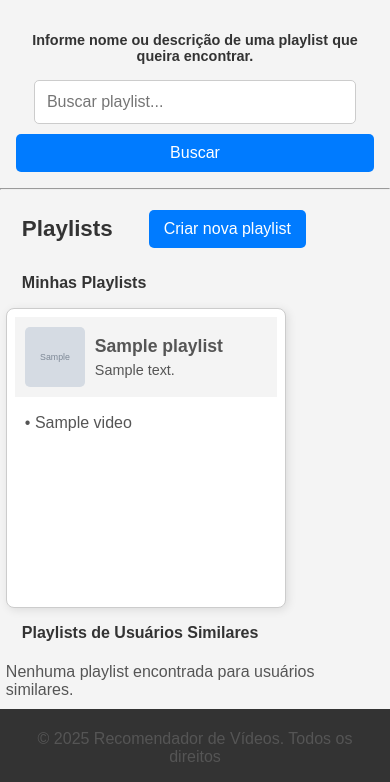
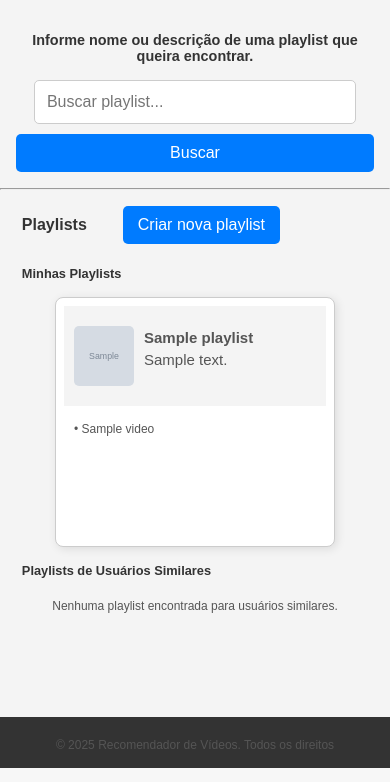
Before and after one commit to GetJose/SR_YT_collab, a Django app: page /playlists/ in a window 390 px wide. Shown: the part 76-858 px from the top of the page. Run offline with Django 5.2, Linux system fonts and the light colour scheme; a user stored in the database is signed in; tables that the repository leaves empty hold one stand-in row (values such as "Sample post"); grey boxes marked "Sample" are stand-in pictures; parts of the project's set-up code (start-up, migrations or seed data) failed here and were passed over.

Commit message:
fixing the responsiveness of videos and playlists

```diff
--- a/recomendador_videos/static/css/base.css
+++ b/recomendador_videos/static/css/base.css
@@ -129,7 +129,20 @@ p {
 span {
     color: #555;
 }
+@media (max-width: 850px) {
 
+h1{
+    font-size: 1.5rem;
+}
+h2{
+    font-size: 1rem;
+}
+
+h3{
+    font-size: 0.8rem;
+}
+
+}
 @media (max-width: 530px) {
     .button-group {
         flex-direction: column;
--- a/recomendador_videos/static/css/playlist.css
+++ b/recomendador_videos/static/css/playlist.css
@@ -36,7 +36,7 @@
 }
 
 .playlist-item:hover {
-    transform: scale(1.02);
+    transform: translateY(-5px);
 }
 
 .playlist-link {
@@ -54,6 +54,7 @@
     align-items: center;
     padding: 10px;
     background: #f4f4f4;
+    min-height: 100px;
 }
 
 .playlist-thumbnail {
@@ -78,7 +79,11 @@
     font-size: 0.9em;
     color: #555;
     margin: 5px 0 0;
+    height: 2rem;
+    overflow: hidden;
+    text-overflow: ellipsis;
 }
+
 
 .playlist-videos {
     padding: 10px;
@@ -98,8 +103,6 @@
     font-size: 0.9em;
     color: #007bff;
 }
-
-
 
 /* Lista de vídeos */
 .playlist-card {
@@ -137,3 +140,32 @@
     cursor: pointer;
     font-size: 14px;
 }
+
+@media (max-width: 900px) {
+    .playlist-item {
+        width: 250px;
+    }
+}
+
+@media (max-width: 720px) {
+    p {
+        font-size: 12px;
+    }
+    .playlist-title, .playlist-description{
+        font-size: 15px;
+    }
+    .playlist-item {
+        width: 200px;
+        min-height: 250px;
+    }
+
+    .playlist-container{
+        justify-content: center;
+    }
+}
+
+@media (max-width: 420px){
+    .playlist-item {
+        width: 280px;
+    }
+}
--- a/recomendador_videos/templates/apps/playlists/enviar_video.html
+++ b/recomendador_videos/templates/apps/playlists/enviar_video.html
@@ -4,6 +4,7 @@
     <link rel="stylesheet" href="{% static 'css/playlist.css' %}">
 {% endblock %}
 {% block content %}
+<div class="playlist-section">
 <h2>Escolha uma Playlist</h2>
 <form method="post">
     {% csrf_token %}
@@ -14,4 +15,5 @@
     <button type="submit" class="btn btn-add">Adicionar</button>
     <a href="{% url 'criar_playlist' %}?video_id={{ video.youtube_id }}" class="btn btn-primary">Criar nova playlist com o vídeo</a>
 </form>
+</div>
 {% endblock %}
```
Also changed, not shown: recomendador_videos/static/css/perfil.css (+7 -6 lines), recomendador_videos/static/css/videos.css (+4 -3 lines).
